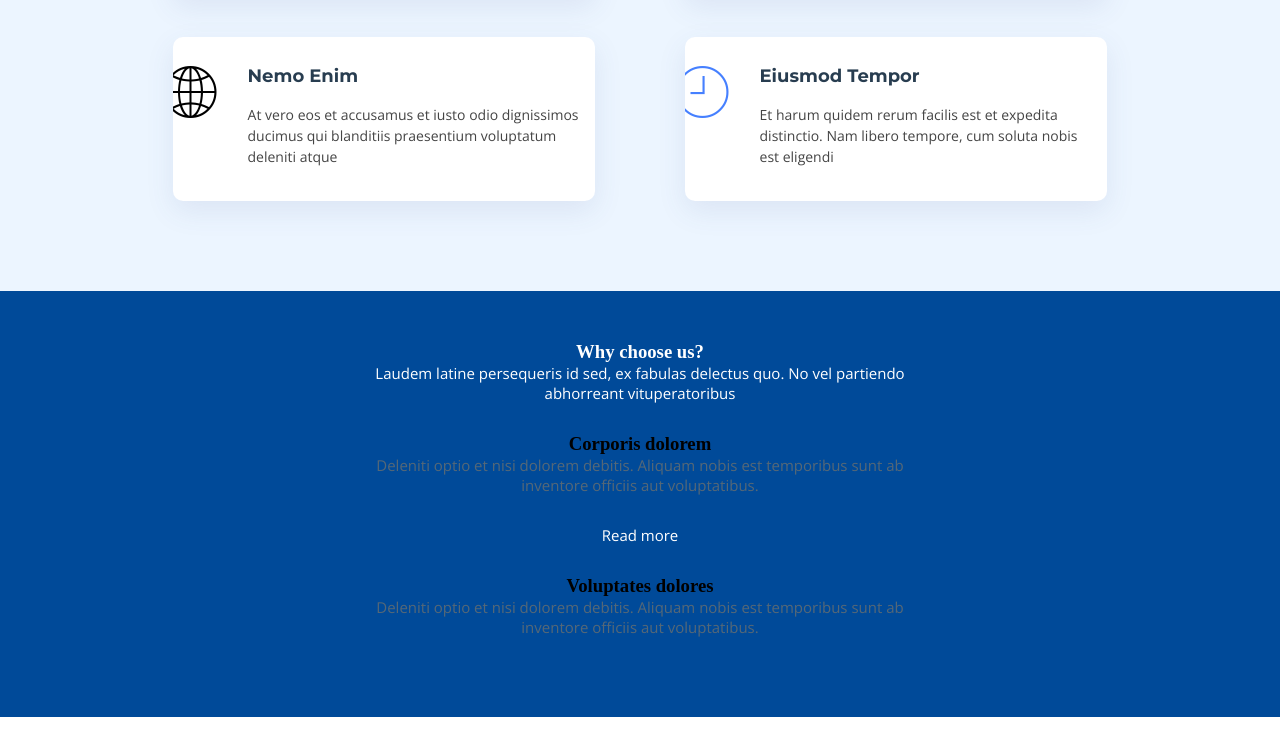
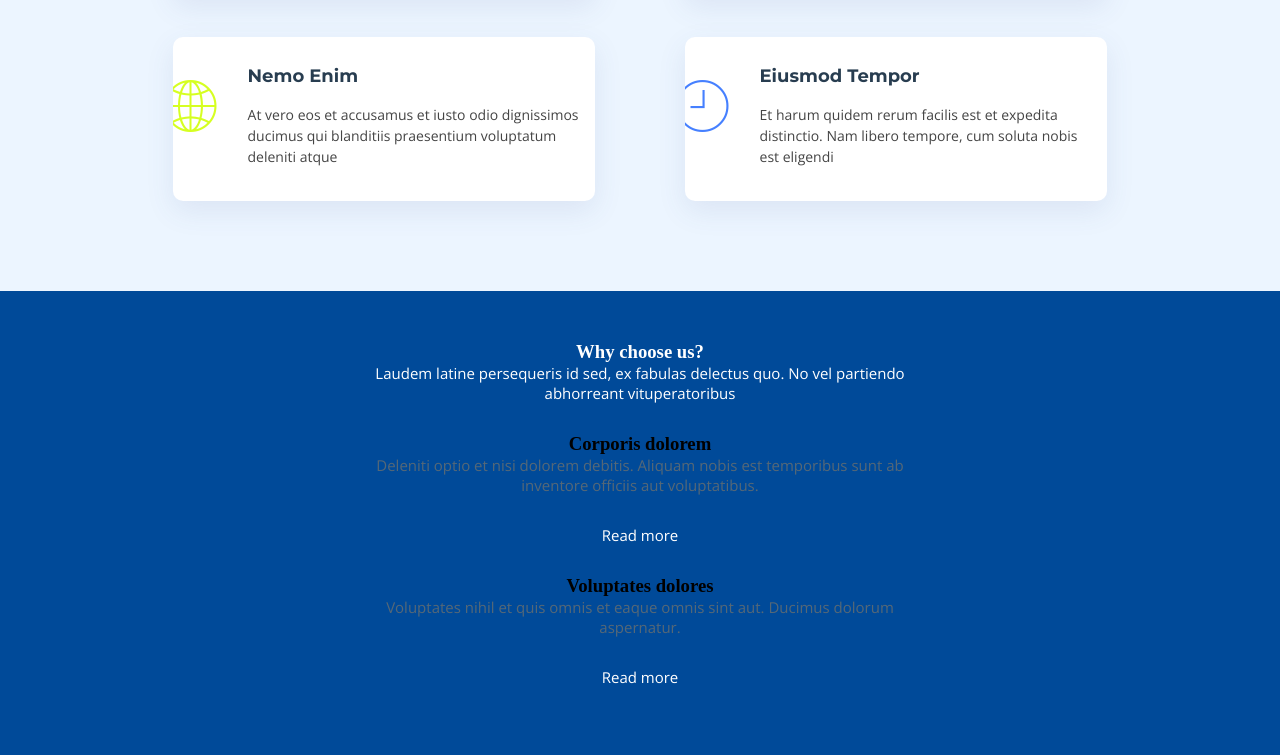
Before and after one commit to hrchioest/Landing-Ada, a plain HTML site: page index.html in a window 1280 px wide. Shown: the part 2510-3265 px from the top of the page. Before the commit the page ends 3227 px from the top, so only its background shows below. Drawn offline with nearby package versions, Linux system fonts and the light colour scheme.

Commit message:
se agrego el hover a las card de services

```diff
--- a/index.html
+++ b/index.html
@@ -183,7 +183,7 @@
                 <div class="contenedor-box">
                         <div class="box">
                                 <div>
-                                        <i class="ion-ios-world-outline yellowlight"></i>
+                                        <i class="ion-ios-world-outline lightyellow"></i>
                                 </div>
                                 <h4>Nemo Enim</h4>
                                 <p>At vero eos et accusamus et iusto odio dignissimos ducimus qui blanditiis praesentium voluptatum deleniti atque</p>
@@ -212,8 +212,11 @@
                 <p>Deleniti optio et nisi dolorem debitis. Aliquam nobis est temporibus sunt ab inventore officiis aut voluptatibus.</p>
                 <p class="parrafo">Read more</p>
         </div>
+        <div>
                 <h3>Voluptates dolores</h3>
-                <p>Deleniti optio et nisi dolorem debitis. Aliquam nobis est temporibus sunt ab inventore officiis aut voluptatibus.</p>
+                <p>Voluptates nihil et quis omnis et eaque omnis sint aut. Ducimus dolorum aspernatur.</p>
+                <p class="parrafo">Read more</p>
+
         </div>
 </section>
 <!-- 5º section: Portfolio -->
--- a/sass/sections/_services.scss
+++ b/sass/sections/_services.scss
@@ -18,11 +18,18 @@
                 transition: all 0.3s ease-in-out;
                 position: relative;
                 overflow: hidden;
+                &:hover{
+                    h4{
+                        color:$azul;
+                        transition: 0.5s;
+                    }
+                }
 
                 div{
                     display: inline-block;
                     position: absolute;
                     left: -8px;
+                    top: 24px;
                     i{
                         font-size: 64px;
                     }
```
Also changed, not shown: css/main.css, 1 other file.
